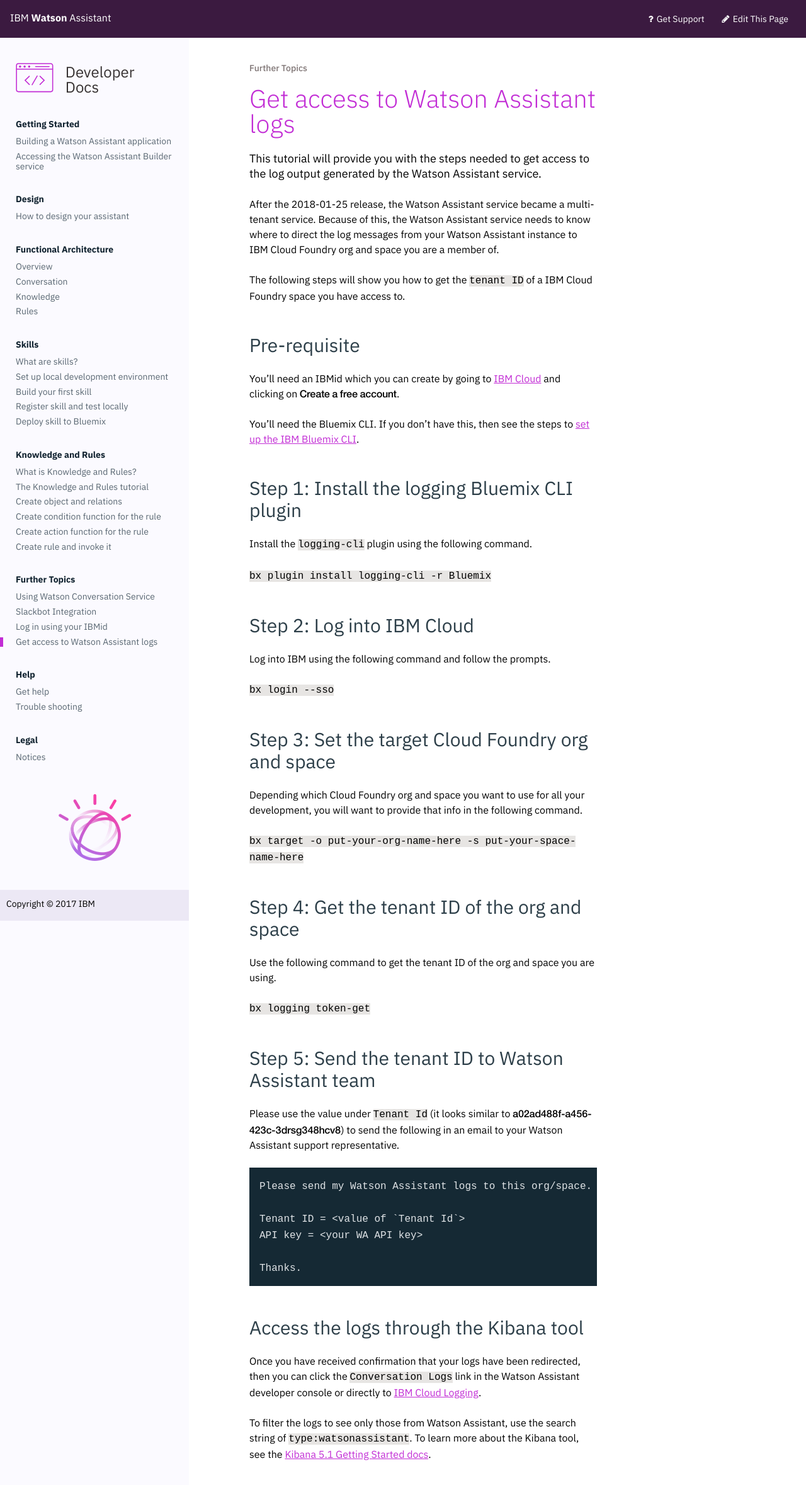
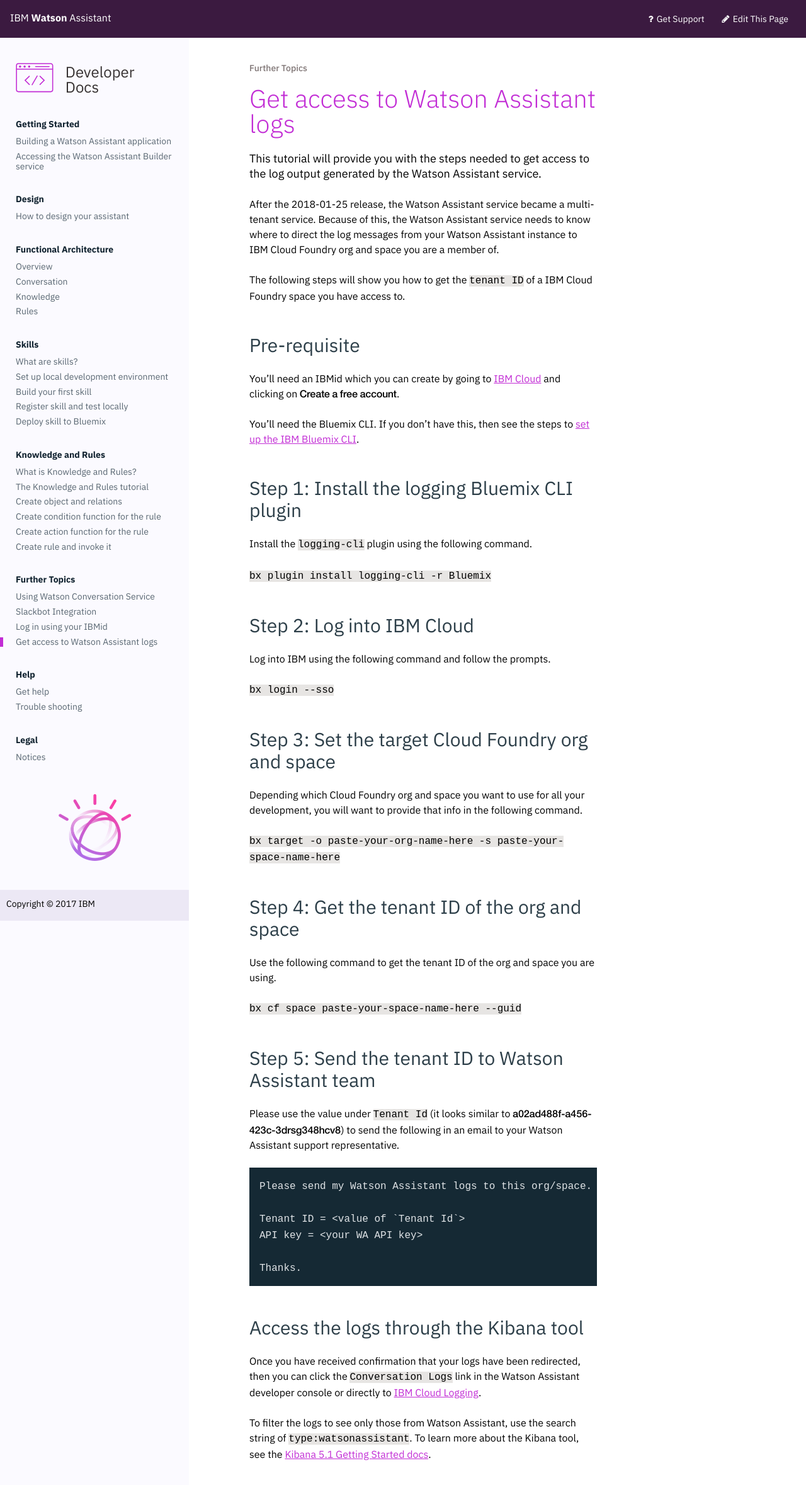
Before and after one commit to Watson-Personal-Assistant/developer, a Jekyll site: the page built from _content/further-topics/get-logs.md, in a window 1280 px wide. Shown: the top 2358 px of the page at 63% size. Built offline with Jekyll 4.4.1, drawn with Linux system fonts in a browser that asks for light colours.

Commit message:
corrects commands to get the tenant ID

```diff
--- a/_content/further-topics/get-logs.md
+++ b/_content/further-topics/get-logs.md
@@ -31,13 +31,13 @@
 
 Depending which Cloud Foundry org and space you want to use for all your development, you will want to provide that info in the following command.
 
-`bx target -o put-your-org-name-here -s put-your-space-name-here`
+`bx target -o paste-your-org-name-here -s paste-your-space-name-here`
 
 ## Step 4: Get the tenant ID of the org and space
 
 Use the following command to get the tenant ID of the org and space you are using.
 
-`bx logging token-get`
+`bx cf space paste-your-space-name-here --guid`
 
 ## Step 5: Send the tenant ID to Watson Assistant team
 
```
